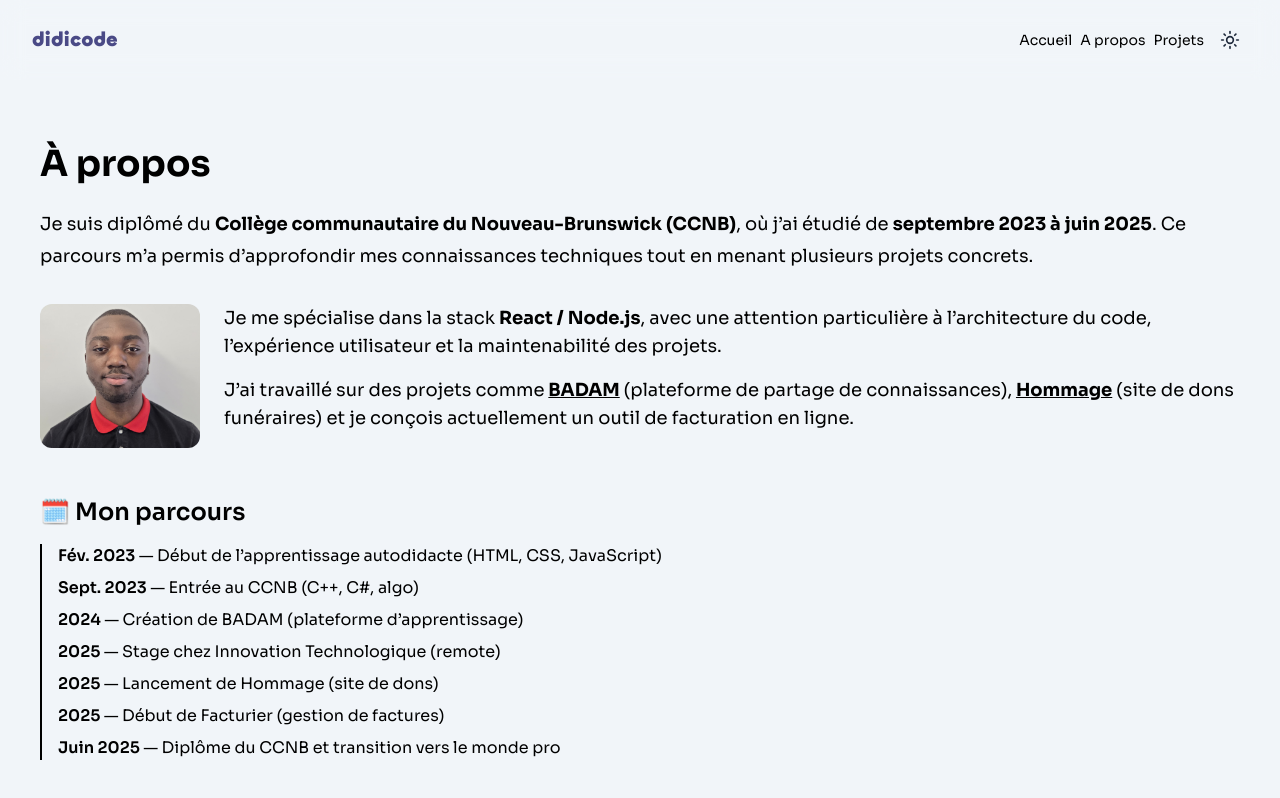
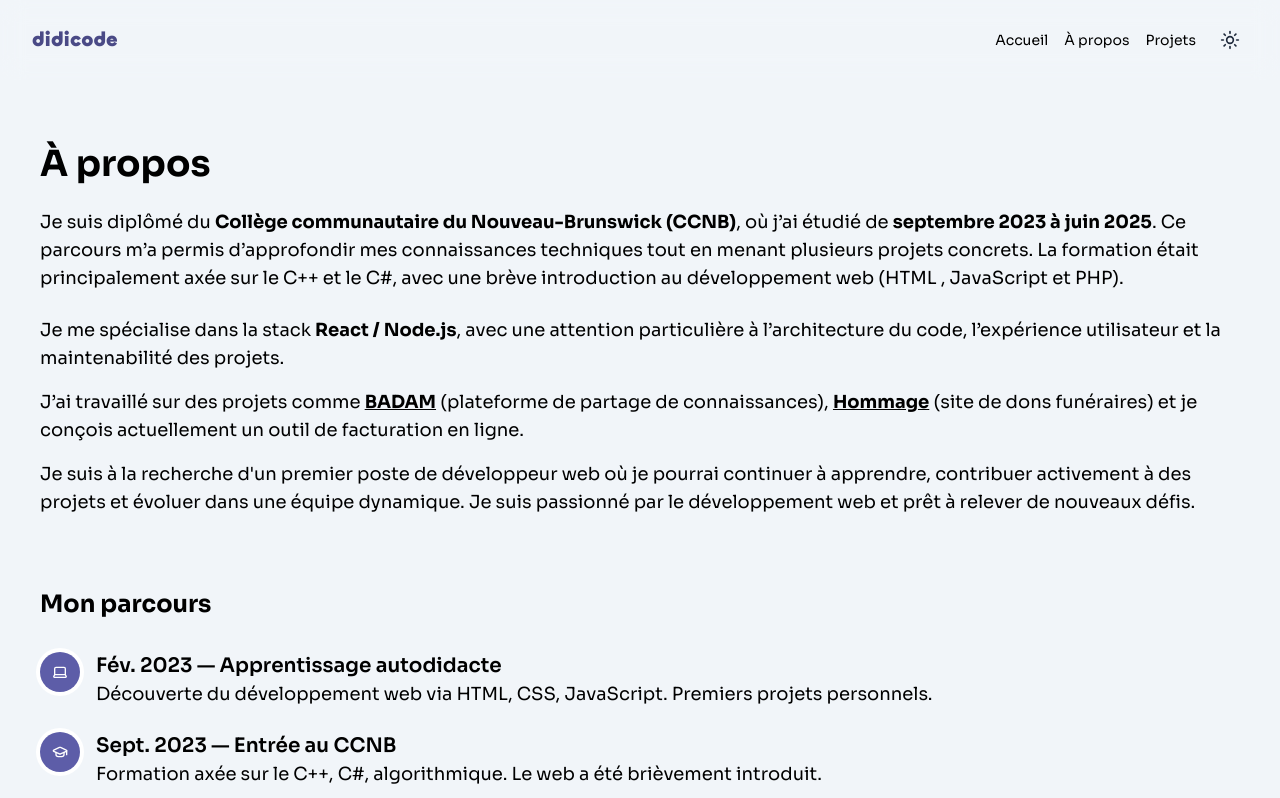
Before and after one commit to didicodeX/didicode, a Next.js app: page /about in a window 1280 px wide. Shown: the top 798 px of the page. Built offline with nearby package versions, Linux system fonts and the light colour scheme.

Commit message:
feat: Enhance About page with timeline and update layout styles

```diff
--- a/src/app/about/page.tsx
+++ b/src/app/about/page.tsx
@@ -1,31 +1,51 @@
 import Button from "@/components/Button";
-import Image from "next/image";
 import Link from "next/link";
+import { Timeline } from "@/components/Timeline";
+import { Laptop, GraduationCap, Rocket } from "lucide-react";
+
+// Données de la timeline
+const timelineItems = [
+  {
+    year: "Fév. 2023",
+    title: "Apprentissage autodidacte",
+    description:
+      "Découverte du développement web via HTML, CSS, JavaScript. Premiers projets personnels.",
+    icon: <Laptop className="w-4 h-4" />,
+  },
+  {
+    year: "Sept. 2023",
+    title: "Entrée au CCNB",
+    description:
+      "Formation axée sur le C++, C#, algorithmique. Le web a été brièvement introduit.",
+    icon: <GraduationCap className="w-4 h-4" />,
+  },
+  {
+    year: "Juin 2025",
+    title: "Diplôme obtenu",
+    description:
+      "Fin de ma formation et passage vers la vie professionnelle en tant que développeur.",
+    icon: <Rocket className="w-4 h-4" />,
+  },
+];
+
 
 export default function AboutPage() {
   return (
-    <main>
-      {/* Titre */}
-      <h1 className="text-4xl font-bold mb-6">À propos</h1>
+    <main className="flex flex-col gap-6">
+      <h1 >À propos</h1>
 
-      {/* Intro */}
-      <p className="text-lg leading-8 mb-8">
+      <p>
         Je suis diplômé du{" "}
         <strong>Collège communautaire du Nouveau-Brunswick (CCNB)</strong>, où
         j’ai étudié de <strong>septembre 2023 à juin 2025</strong>. Ce parcours
         m’a permis d’approfondir mes connaissances techniques tout en menant
-        plusieurs projets concrets.
+        plusieurs projets concrets. La formation était principalement axée sur
+        le C++ et le C#, avec une brève introduction au développement web (HTML
+        , JavaScript et PHP).
       </p>
 
       {/* Image + description */}
       <div className="flex flex-col md:flex-row items-start gap-6 mb-12">
-        <Image
-          src="/images/DYLANE-TANO.png"
-          alt="Photo de Dylane"
-          width={160}
-          height={160}
-          className="rounded-xl object-cover"
-        />
         <div className="space-y-4">
           <p>
             Je me spécialise dans la stack <strong>React / Node.js</strong>,
@@ -33,9 +53,8 @@ export default function AboutPage() {
             l’expérience utilisateur et la maintenabilité des projets.
           </p>
           <p>
-            J’ai travaillé sur des projets comme
+            J’ai travaillé sur des projets comme{" "}
             <strong>
-              {" "}
               <Link
                 target="_blank"
                 href={`https://www.badam.app`}
@@ -43,11 +62,10 @@ export default function AboutPage() {
                 className="inline underline hover:no-underline"
               >
                 BADAM
-              </Link>{" "}
-            </strong>
-            (plateforme de partage de connaissances),
+              </Link>
+            </strong>{" "}
+            (plateforme de partage de connaissances),{" "}
             <strong>
-              {" "}
               <Link
                 target="_blank"
                 href={`https://hommage-whvr.vercel.app/`}
@@ -55,52 +73,28 @@ export default function AboutPage() {
                 className="inline underline hover:no-underline"
               >
                 Hommage
-              </Link>{" "}
+              </Link>
             </strong>{" "}
             (site de dons funéraires) et je conçois actuellement un outil de
             facturation en ligne.
           </p>
+          <p>
+            Je suis à la recherche d'un premier poste de développeur web où je
+            pourrai continuer à apprendre, contribuer activement à des projets
+            et évoluer dans une équipe dynamique. Je suis passionné par le
+            développement web et prêt à relever de nouveaux défis.
+          </p>
         </div>
       </div>
 
-      {/* Timeline */}
-      <div className="mb-10">
-        <h2 className="text-2xl font-semibold mb-4">🗓️ Mon parcours</h2>
-        <ul className="space-y-2 border-l-2 border-gray-300 pl-4 text-gray-700">
-          <li>
-            <span className="font-semibold">Fév. 2023</span> — Début de
-            l’apprentissage autodidacte (HTML, CSS, JavaScript)
-          </li>
-          <li>
-            <span className="font-semibold">Sept. 2023</span> — Entrée au CCNB
-            (C++, C#, algo)
-          </li>
-          <li>
-            <span className="font-semibold">2024</span> — Création de BADAM
-            (plateforme d’apprentissage)
-          </li>
-          <li>
-            <span className="font-semibold">2025</span> — Stage chez Innovation
-            Technologique (remote)
-          </li>
-          <li>
-            <span className="font-semibold">2025</span> — Lancement de Hommage
-            (site de dons)
-          </li>
-          <li>
-            <span className="font-semibold">2025</span> — Début de Facturier
-            (gestion de factures)
-          </li>
-          <li>
-            <span className="font-semibold">Juin 2025</span> — Diplôme du CCNB
-            et transition vers le monde pro
-          </li>
-        </ul>
-      </div>
+      {/* Timeline moderne */}
+      <section className="space-y-8 mb-12">
+        <h2 className="text-2xl font-bold flex gap-2 items-start"> Mon parcours</h2>
+        <Timeline items={timelineItems} />
+      </section>
 
       {/* CV */}
-      <div className="grid md:flex mt-6">
-        {/* 👉 Lien autour du bouton */}
+      <div>
         <a href="/doc/CV_Tano_Dylane.pdf" download="CV_Tano_Dylane.pdf">
           <Button text="Téléchargez mon CV" />
         </a>
--- a/src/app/globals.css
+++ b/src/app/globals.css
@@ -49,6 +49,10 @@
 
   h2 {
     @apply text-lg sm:text-lg md:text-2xl font-semibold font-Sora;
+  }
+
+  h3 {
+    @apply text-base sm:text-lg md:text-xl font-semibold font-Sora;
   }
 
   header h2 {
--- a/src/app/layout.tsx
+++ b/src/app/layout.tsx
@@ -18,7 +18,7 @@ export default function RootLayout({
   return (
     <html lang="fr" suppressHydrationWarning>
       <link rel="canonical" href="https://didicode.com" />
-      <body className="bg-slate-100 dark:bg-primary-900 dark:text-white font-text text-black flex flex-col min-h-screen pt-16">
+      <body className="bg-slate-100 dark:bg-primary-900 dark:text-white font-text text-black flex flex-col min-h-screen pt-4 md:pt-8 lg:pt-16">
         {/* Navbar */}
         <ThemeProvider attribute="class" defaultTheme="system">
           <Navbar />
--- a/src/app/projects/[slug]/page.tsx
+++ b/src/app/projects/[slug]/page.tsx
@@ -32,7 +32,7 @@ export default function ProjectDetailPage({
           <ArrowLeft className="w-4 h-4" />
           Retour aux projets
         </Link>
-        <h1 className="text-4xl font-bold mb-2">{project.title}</h1>
+        <h1 >{project.title}</h1>
         <Status status={project.status} />
         <p className="text-muted-foreground mb-8 text-lg">
           {project.description}
--- a/src/components/Intro.tsx
+++ b/src/components/Intro.tsx
@@ -1,5 +1,5 @@
+import Image from "next/image";
 import Button from "./Button";
-import Image from "next/image";
 
 export default function ContactPage() {
   return (
@@ -8,7 +8,9 @@ export default function ContactPage() {
         <div>
           <h1>Dylane Tano</h1>
           <div className="text-md flex gap-2 items-center md:mt-2">
-            <span className="text-lg sm:text-lg md:text-xl ">Développeur JavaScript</span>
+            <span className="text-lg sm:text-lg md:text-xl ">
+              Développeur JavaScript
+            </span>
             <Image
               src="/images/canada.png"
               alt="drapeau canada"
@@ -17,13 +19,13 @@ export default function ContactPage() {
             />
           </div>
         </div>
-        <p className="text-md">
-          Je suis développeur web autodidacte avec deux ans d&apos;expérience,
-          passionné par la création d&apos;applications et de solutions numériques.
-          Toujours en quête d&apos;apprentissage, j&apos;explore continuellement de
-          nouvelles technologies pour améliorer mes compétences. Actuellement
-          impliqué dans plusieurs projets, je reste ouvert à de nouvelles
-          opportunités pour collaborer et apporter mon expertise.
+        <p>
+          Développeur web passionné par les technologies JavaScript, je maîtrise
+          React et Node.js et j'ai mené à bien plusieurs projets concrets, dont
+          une plateforme d'apprentissage et un site de dons en ligne. Diplômé du
+          CCNB en 2025, je suis à la recherche d'un premier poste où je pourrai
+          continuer à apprendre, contribuer activement à des projets, et évoluer
+          dans une équipe dynamique.
         </p>
         <div className="grid md:flex">
           {/* 👉 Lien autour du bouton */}
@@ -33,7 +35,13 @@ export default function ContactPage() {
         </div>
       </div>
       <div className="order-1 md:order-none">
-        <Image src="/images/DYLANE-TANO.png" alt="moi" width={300} height={300} className="rounded-md shadow-lg" />
+        <Image
+          src="/images/DYLANE-TANO.png"
+          alt="moi"
+          width={400}
+          height={300}
+          className="rounded-md shadow-lg"
+        />
       </div>
     </section>
   );
--- a/src/components/NavBar.tsx
+++ b/src/components/NavBar.tsx
@@ -3,12 +3,15 @@
 import { useState } from "react";
 import Link from "next/link";
 import ThemeSwitcher from "./ThemeSwitcher";
+import { Menu, X } from "lucide-react";
 
 const Navbar = () => {
   const [isOpen, setIsOpen] = useState(false);
 
+  const closeMenu = () => setIsOpen(false);
+
   return (
-    <nav className="fixed top-0 py-2 w-full dark:bg-transparent bg-slate-100/50 backdrop-blur-md z-50">
+    <nav className="fixed top-0 w-full py-2 bg-slate-100/50 dark:bg-transparent backdrop-blur-md z-50">
       <div className="max-w-7xl mx-auto px-4 sm:px-6 lg:px-8">
         <div className="flex justify-between items-center h-16">
           {/* Logo */}
@@ -20,50 +23,41 @@ const Navbar = () => {
           </Link>
 
           {/* Desktop Menu */}
-          <div className="flex text-sm gap-2">
-            <div className="flex justify-center items-center">
-              <Link href="/" className="py-2 rounded transition">
-                Accueil
-              </Link>
-            </div>
-            <div className="flex justify-center items-center">
-              <Link href="/about" className="py-2 rounded transition">
-                A propos
-              </Link>
-            </div>
-            <div className="flex justify-center items-center">
-              <Link href="/projects" className="py-2 rounded transition">
-                Projets
-              </Link>
-            </div>
+          <div className="hidden md:flex items-center gap-4 text-sm">
+            <Link href="/" className="hover:text-primary-600 transition">
+              Accueil
+            </Link>
+            <Link href="/about" className="hover:text-primary-600 transition">
+              À propos
+            </Link>
+            <Link href="/projects" className="hover:text-primary-600 transition">
+              Projets
+            </Link>
             <ThemeSwitcher />
           </div>
 
-          {/* Mobile Menu Button */}
-          {/* <button className="md:hidden" onClick={() => setIsOpen(!isOpen)}>
+          {/* Mobile Menu Toggle */}
+          <button
+            className="md:hidden focus:outline-none"
+            onClick={() => setIsOpen(!isOpen)}
+            aria-label="Menu"
+          >
             {isOpen ? <X size={28} /> : <Menu size={28} />}
-          </button> */}
+          </button>
         </div>
       </div>
 
       {/* Mobile Menu */}
       {isOpen && (
-        <div className="md:hidden mx-auto pb-6 px-4 sm:px-6 lg:px-8 space-y-3">
-          <Link href="/" onClick={() => setIsOpen(false)}>
+        <div className="md:hidden shadow-md rounded-b-lg px-6 pt-4 pb-6 space-y-4">
+          <Link href="/" onClick={closeMenu} className="block">
             Accueil
           </Link>
-          <Link href="/projets" onClick={() => setIsOpen(false)}>
+          <Link href="/about" onClick={closeMenu} className="block">
+            À propos
+          </Link>
+          <Link href="/projects" onClick={closeMenu} className="block">
             Projets
-          </Link>
-          <Link href="/contact" onClick={() => setIsOpen(false)}>
-            Contact
-          </Link>
-          <Link
-            href="/blog"
-            className="block hover:text-gray-300"
-            onClick={() => setIsOpen(false)}
-          >
-            Blog
           </Link>
           <ThemeSwitcher />
         </div>
--- a/src/components/Status.tsx
+++ b/src/components/Status.tsx
@@ -1,11 +1,11 @@
 export default function Status({ status }: { status: string }) {
   return (
     <span
-      className={`inline-block text-xs font-medium px-2 py-1 rounded-full mb-4
+      className={`inline-block text-xs font-medium px-4 py-1 rounded-full mb-4
       ${
         status === "done"
-          ? "bg-green-100 text-green-700 border border-green-200"
-          : "bg-yellow-100 text-yellow-800 border border-yellow-200"
+          ? "bg-green-100 text-green-700 border-2 border-green-200"
+          : "bg-yellow-100 text-yellow-800 border-2 border-yellow-200"
       }
     `}
     >
--- /dev/null
+++ b/src/components/Timeline.tsx
@@ -0,0 +1,35 @@
+// components/Timeline.tsx
+import { ReactNode } from "react";
+
+export interface TimelineItem {
+  year: string;
+  title: string;
+  description: string;
+  icon: ReactNode;
+}
+
+interface TimelineProps {
+  items: TimelineItem[];
+}
+
+export function Timeline({ items }: TimelineProps) {
+  return (
+    <div className="flex flex-col gap-6 w-full">
+      {items.map((item, index) => (
+        <div key={index} className="relative flex gap-4">
+          <div>
+            <div className="w-10 h-10 rounded-full bg-primary text-white flex items-center justify-center shadow ring-4 ring-white bg-primary-500">
+              {item.icon}
+            </div>
+          </div>
+          <div>
+            <h3>
+              {item.year} — {item.title}
+            </h3>
+            <p className="text-gray-600">{item.description}</p>
+          </div>
+        </div>
+      ))}
+    </div>
+  );
+}
```
Also changed, not shown: src/components/TimelineItem.tsx (added, +30 -0 lines).
